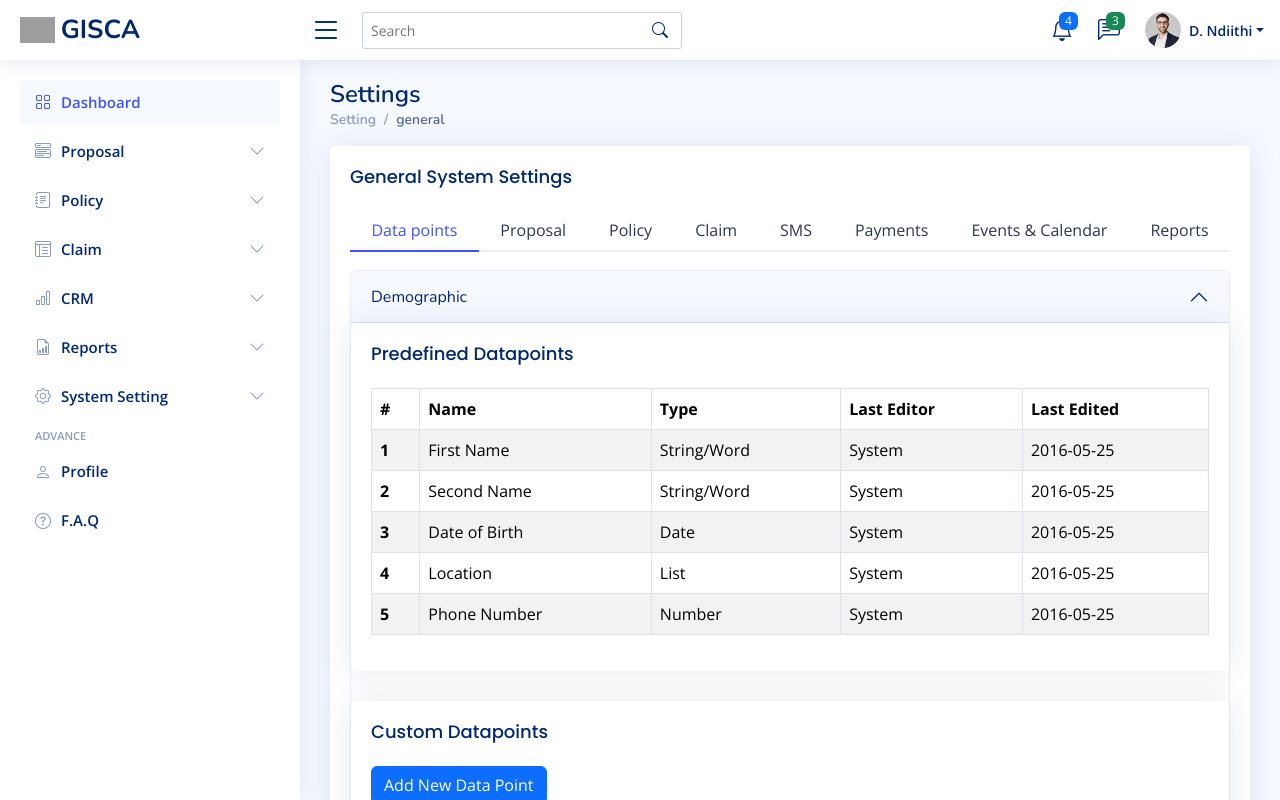
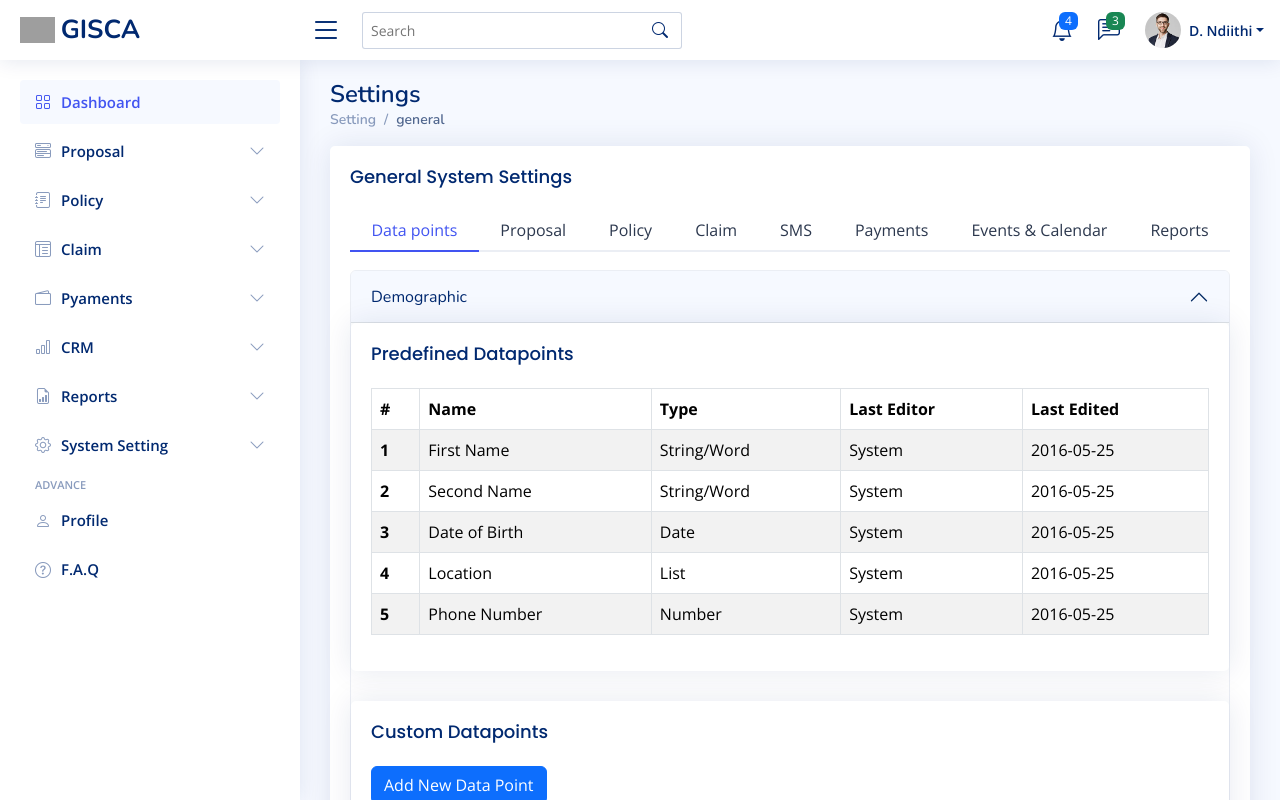
Before and after one commit to General-Insurance-Soft/tchalla, a Next.js app: page /page/setting/general in a window 1280 px wide. Shown: the top 800 px of the page. Built offline with nearby package versions, Linux system fonts and the light colour scheme; grey boxes are pictures that could not be loaded.

Commit message:
payments menu

```diff
--- a/app/layout.js
+++ b/app/layout.js
@@ -13,7 +13,7 @@ import PolicySubMenu from "./lib/components/ui/menu/policy/index";
 import ProposalSubMenu from "./lib/components/ui/menu/proposal/index";
 import SettingSubMenu from "./lib/components/ui/menu/setting/index";
 import ReportSubMenu from "./lib/components/ui/menu/report/index";
-
+import PaymentSubMenu from "./lib/components/ui/menu/payment/index";
 
 export const metadata = {
   title: "Gisca Insure: Insurance Agent Platform",
@@ -313,25 +313,29 @@ export default function RootLayout({ children }) {
             </li>
             {/* <!-- End Dashboard Nav --> */}
 
-            <ProposalSubMenu/>
+            <ProposalSubMenu />
 
             {/* <!-- End Components Nav --> */}
 
-            <PolicySubMenu/>
+            <PolicySubMenu />
 
             {/* <!-- End Forms Nav --> */}
 
-            <ClaimSubMenu/>
+            <ClaimSubMenu />
 
             {/* <!-- End Tables Nav --> */}
 
-            <CRMSubMenu/>
+            <PaymentSubMenu />
+
+            {/* <!-- End Tables Nav --> */}
+
+            <CRMSubMenu />
 
             {/* <!-- End Charts Nav --> */}
 
-            <ReportSubMenu/>
+            <ReportSubMenu />
 
-            <SettingSubMenu/>
+            <SettingSubMenu />
 
             <li className="nav-heading">Advance</li>
 
```
